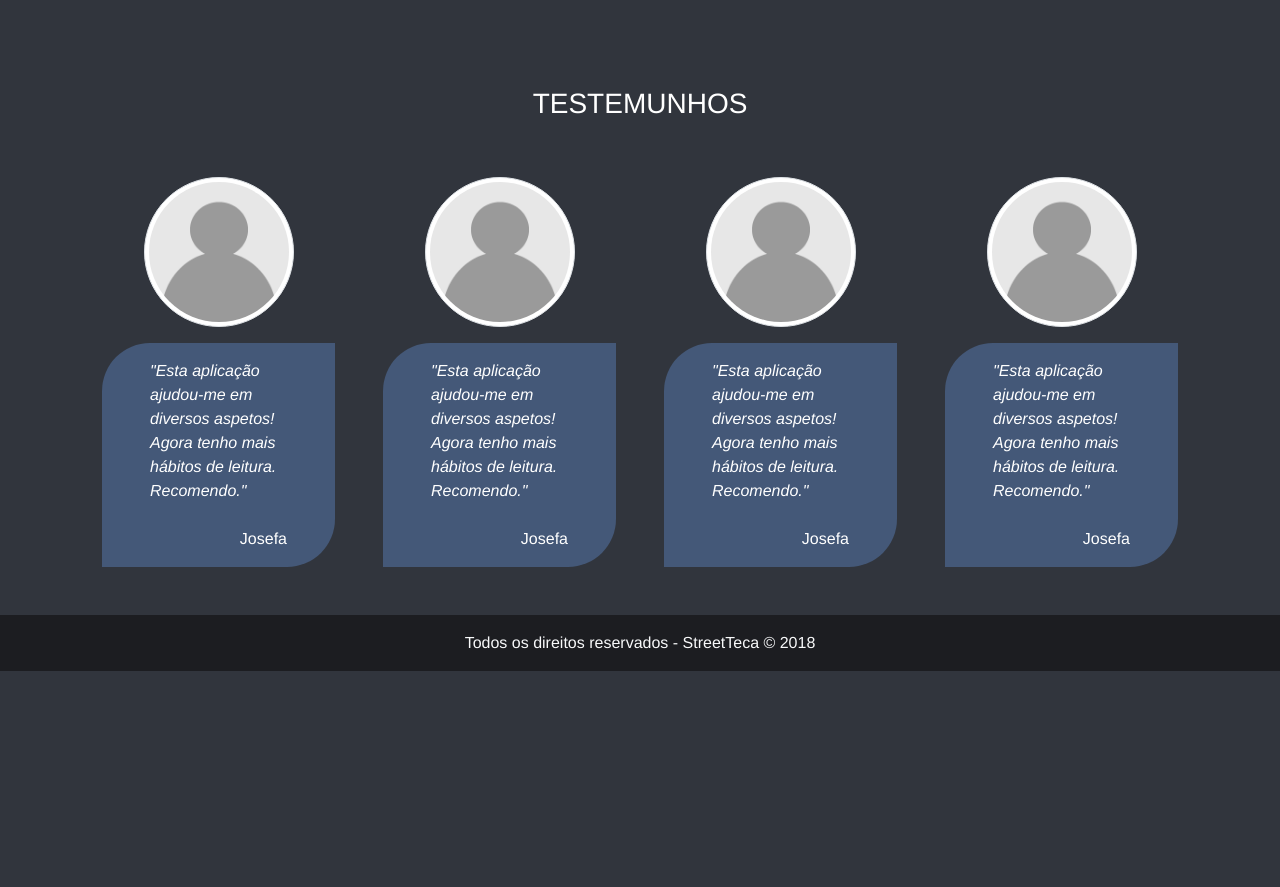
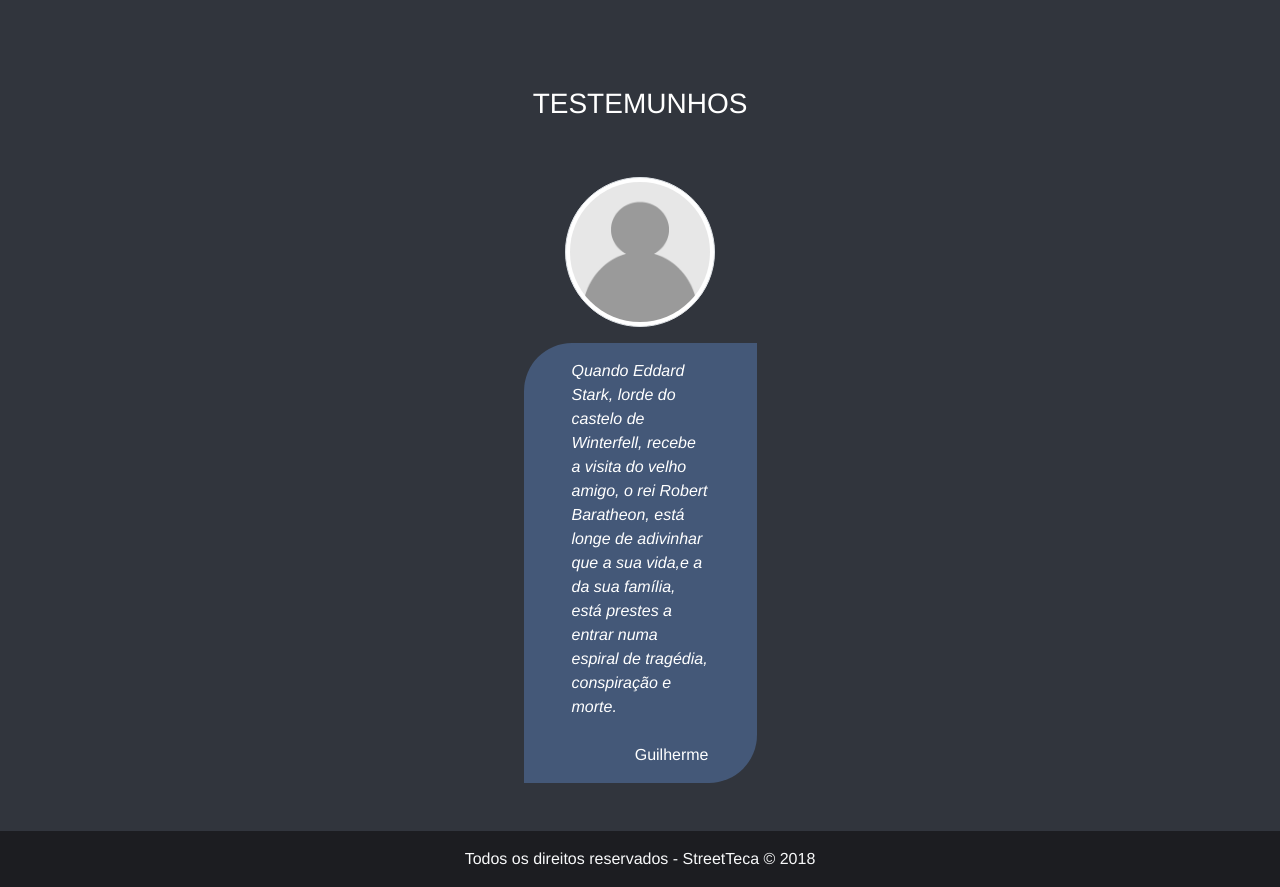
Before and after one commit to gustavo-vasconcelos/StreetTeca, a website: page index.html in a window 1280 px wide. Shown: the part 2600-3487 px from the top of the page. Before the commit the page ends 3271 px from the top, so only its background shows below. Drawn offline with nearby package versions, Linux system fonts and the light colour scheme.

Commit message:
testemunhos done

```diff
--- a/index.html
+++ b/index.html
@@ -97,56 +97,7 @@
         <section id="testemunhos" class="px-2">
             <h3>TESTEMUNHOS</h3>
             <div class="container-fluid p-0 d-flex justify-content-between">
-                <div class="row">
-                    <div class="container px-4 testemunho mt-5 col-xl-5 col-lg-10 col-md-10">
-                        <div class="foto-testemunho text-center">
-                            <img class="img-thumbnail" src="img/perfil.png" alt="">
-                        </div>
-                        <div class="texto-testemunho bg-teca3 py-3 px-5 text-white mt-3">
-                            <div class="texto-corpo">
-                                "Esta aplicação ajudou-me em diversos aspetos! Agora tenho mais hábitos de leitura. Recomendo."
-                            </div>
-                            <br>
-                            <div class="texto-autor text-right">Josefa</div>
-                        </div>
-                    </div>
-                    <div class="container px-4 testemunho mt-5 col-xl-5 col-lg-10 col-md-10">
-                        <div class="foto-testemunho text-center">
-                            <img class="img-thumbnail" src="img/perfil.png" alt="">
-                        </div>
-                        <div class="texto-testemunho bg-teca3 py-3 px-5 text-white mt-3">
-                            <div class="texto-corpo">
-                                "Esta aplicação ajudou-me em diversos aspetos! Agora tenho mais hábitos de leitura. Recomendo."
-                            </div>
-                            <br>
-                            <div class="texto-autor text-right">Josefa</div>
-                        </div>
-                    </div>
-                    <div class="container px-4 testemunho mt-5 col-xl-5 col-lg-10 col-md-10">
-                        <div class="foto-testemunho text-center">
-                            <img class="img-thumbnail" src="img/perfil.png" alt="">
-                        </div>
-                        <div class="texto-testemunho bg-teca3 py-3 px-5 text-white mt-3">
-                            <div class="texto-corpo">
-                                "Esta aplicação ajudou-me em diversos aspetos! Agora tenho mais hábitos de leitura. Recomendo."
-                            </div>
-                            <br>
-                            <div class="texto-autor text-right">Josefa</div>
-                        </div>
-                    </div>
-                    <div class="container px-4 testemunho mt-5 col-xl-5 col-lg-10 col-md-10">
-                        <div class="foto-testemunho text-center">
-                            <img class="img-thumbnail" src="img/perfil.png" alt="">
-                        </div>
-                        <div class="texto-testemunho bg-teca3 py-3 px-5 text-white mt-3">
-                            <div class="texto-corpo">
-                                "Esta aplicação ajudou-me em diversos aspetos! Agora tenho mais hábitos de leitura. Recomendo."
-                            </div>
-                            <br>
-                            <div class="texto-autor text-right">Josefa</div>
-                        </div>
-                    </div>
-                </div>
+                <div class="row" id="testemunhosDiv"></div>
             </div>
         </section>
         <!-- /testemunhos -->
--- a/js/admin-utilizadores.js
+++ b/js/admin-utilizadores.js
@@ -126,7 +126,7 @@ function gerarTabelaUtilizadores() {
                     modalTitulo.innerHTML = "Informações sobre o utilizador"
                     modalBody.innerHTML = `<div class="container-fluid">
                                                 <div class="text-center">
-                                                    <img src="${utilizadores[j].urlFoto}" alt="${utilizadores[j].nome}" class="img-fluid img-thumbnail" style="width: 150px; height: 150px; border-radius: 50%;">
+                                                    <img src="../${utilizadores[j].urlFoto}" title="${utilizadores[j].nome}" class="img-fluid img-thumbnail" style="width: 150px; height: 150px; border-radius: 50%;">
                                                 </div>
                                                 <br>
                                                 <p><b>ID:</b> ${utilizadores[j].id}</p>
--- a/js/index.js
+++ b/js/index.js
@@ -194,6 +194,9 @@ window.onload = function () {
     comentarios = JSON.parse(localStorage.getItem("comentarios"))
     transformarEmInstanciaComentario(comentarios)
 
+    testemunhos = JSON.parse(localStorage.getItem("testemunhos"))
+    transformarEmInstanciaTestemunho(testemunhos)
+
     idUtilizadorLogado = parseInt(localStorage.getItem("idUtilizadorLogado"))
 
     //variáveis área de utilizador e login
@@ -217,21 +220,21 @@ window.onload = function () {
     let registoInputConfirmarPassword = document.getElementById("registoInputConfirmarPassword")
     let registoInputUrlFoto = document.getElementById("registoInputUrlFoto")
 
-    formRegisto.addEventListener("submit", function(event) {
+    formRegisto.addEventListener("submit", function (event) {
         let erro = false
         let strErro = ""
-        if(Utilizador.getIdByEmail(registoInputEmail.value) !== -1) {
+        if (Utilizador.getIdByEmail(registoInputEmail.value) !== -1) {
             erro = true
             strErro = "Já existe um utilizador registado com o mesmo email."
         }
-        if(registoInputPassword.value !== registoInputConfirmarPassword.value) {
+        if (registoInputPassword.value !== registoInputConfirmarPassword.value) {
             erro = true
             //para que apenas adicione uma quebra de linha caso a variável strErro não esteja vazia
             strErro = (strErro) ? (strErro + "\n") : strErro
             strErro += "\nAs passwords não coincidem."
         }
 
-        if(erro) {
+        if (erro) {
             swal("Erro!", strErro, "error")
         } else {
             utilizadores.push(new Utilizador(registoInputNome.value, registoInputEmail.value, registoInputPassword.value, registoInputUrlFoto.value))
@@ -312,9 +315,10 @@ window.onload = function () {
     })
 
 
-    //livros recentes e pontuados
+    //livros recentes e pontuados e testemunhos
     gerarLivrosRecentes()
     gerarLivrosMaisPontuados()
+    gerarTestemunhos()
 } //fim onload
 
 function gerarLivrosRecentes() {
@@ -322,7 +326,7 @@ function gerarLivrosRecentes() {
     let str = ""
     let livrosRecentes = Livro.getLivrosRecentes()
 
-    for(let i in livrosRecentes) {
+    for (let i in livrosRecentes) {
         str += `<div class="col-xl-4 col-lg-5 col-sm-6 col-10 mt-4 livro-recente">
                     <figure>
                         <div class="livro-card">
@@ -348,9 +352,9 @@ function gerarLivrosMaisPontuados() {
     let livrosMaisPontuados = Comentario.getIdsLivrosMaisPontuados()
     let count = 1
 
-    for(let i in livrosMaisPontuados) {
-        for(let j in livros) {
-            if(livrosMaisPontuados[i] === livros[j].id) {
+    for (let i in livrosMaisPontuados) {
+        for (let j in livros) {
+            if (livrosMaisPontuados[i] === livros[j].id) {
                 str += `<div class="col-lg-6 col-md-6 col-sm-10 col-20 mt-4 livro-pontuado">
                             <div class="d-flex flex-row">
                                 <div class="bg-teca3 px-3 ranking-div">
@@ -375,3 +379,48 @@ function gerarLivrosMaisPontuados() {
     }
     maisPontuadosDiv.innerHTML = str
 }
+
+function gerarTestemunhos() {
+    let testemunhosDiv = document.getElementById("testemunhosDiv")
+    let str = ""
+    let idsAleatorios = Testemunho.getIdTestemunhosAleatorios(4)
+    let count = 1
+
+    if (idsAleatorios.length >= 4) {
+        for (let i in idsAleatorios) {
+            for (let j in testemunhos) {
+                if (testemunhos[j].id === idsAleatorios[i]) {
+                    str += `<div class="container px-4 testemunho mt-5 col-xl-5 col-lg-10 col-md-10">
+                                <div class="foto-testemunho text-center">
+                                    <img class="img-thumbnail" src="${Utilizador.getUrlFotoById(testemunhos[j].idUtilizador)}" title="${Utilizador.getNomeById(testemunhos[j].id)}">
+                                </div>
+                                <div class="texto-testemunho bg-teca3 py-3 px-5 text-white mt-3">
+                                    <div class="texto-corpo">${testemunhos[j].testemunho}</div>
+                                    <br>
+                                    <div class="text-right">${Utilizador.getNomeById(testemunhos[j].id)}</div>
+                                </div>
+                            </div>`
+                    count++
+                }
+            }
+        }
+    } else {
+        for(let i in testemunhos) {
+            if(testemunhos[i].estado === 1) {
+                str += `<div class="container px-4 testemunho mt-5 col-xl-5 col-lg-10 col-md-10">
+                            <div class="foto-testemunho text-center">
+                                <img class="img-thumbnail" src="${Utilizador.getUrlFotoById(testemunhos[i].idUtilizador)}" title="${Utilizador.getNomeById(testemunhos[i].id)}">
+                            </div>
+                            <div class="texto-testemunho bg-teca3 py-3 px-5 text-white mt-3">
+                                <div class="texto-corpo">${testemunhos[i].testemunho}</div>
+                                <br>
+                                <div class="text-right">${Utilizador.getNomeById(testemunhos[i].id)}</div>
+                            </div>
+                        </div>`
+                count++
+            }
+        }
+    }
+
+    testemunhosDiv.innerHTML = str
+}
--- a/js/modules.js
+++ b/js/modules.js
@@ -48,7 +48,7 @@ class Utilizador {
         return this._urlFoto
     }
     set urlFoto(valor) {
-        valor = (valor === "") ? "../img/perfil.png" : valor
+        valor = (valor === "") ? "img/perfil.png" : valor
         this._urlFoto = valor
     }
 
@@ -1057,6 +1057,21 @@ class Testemunho {
             }
         }
     }
+
+    static getIdTestemunhosAleatorios(quantidade) {
+        let ids = []
+        if(Testemunho.getIdsByEstado(1).length >= quantidade) {
+            let count = 0
+            do {
+                let id = Math.floor(Math.random() * Testemunho.getIdsByEstado(1).length) + 1
+                if(ids.indexOf(id) === -1) {
+                    ids.push(id)
+                    count++
+                }
+            } while(count < quantidade)
+        }
+        return ids
+    }
 }
 
 let utilizadores = []
@@ -1284,5 +1299,5 @@ function atualizarFotoNome() {
 
     //foto utilizador logado
     let fotoUtilizadorLogado = document.getElementById("fotoUtilizadorLogado")
-    fotoUtilizadorLogado.src = Utilizador.getUrlFotoById(idUtilizadorLogado)
+    fotoUtilizadorLogado.src = "../" + Utilizador.getUrlFotoById(idUtilizadorLogado)
 }
```
